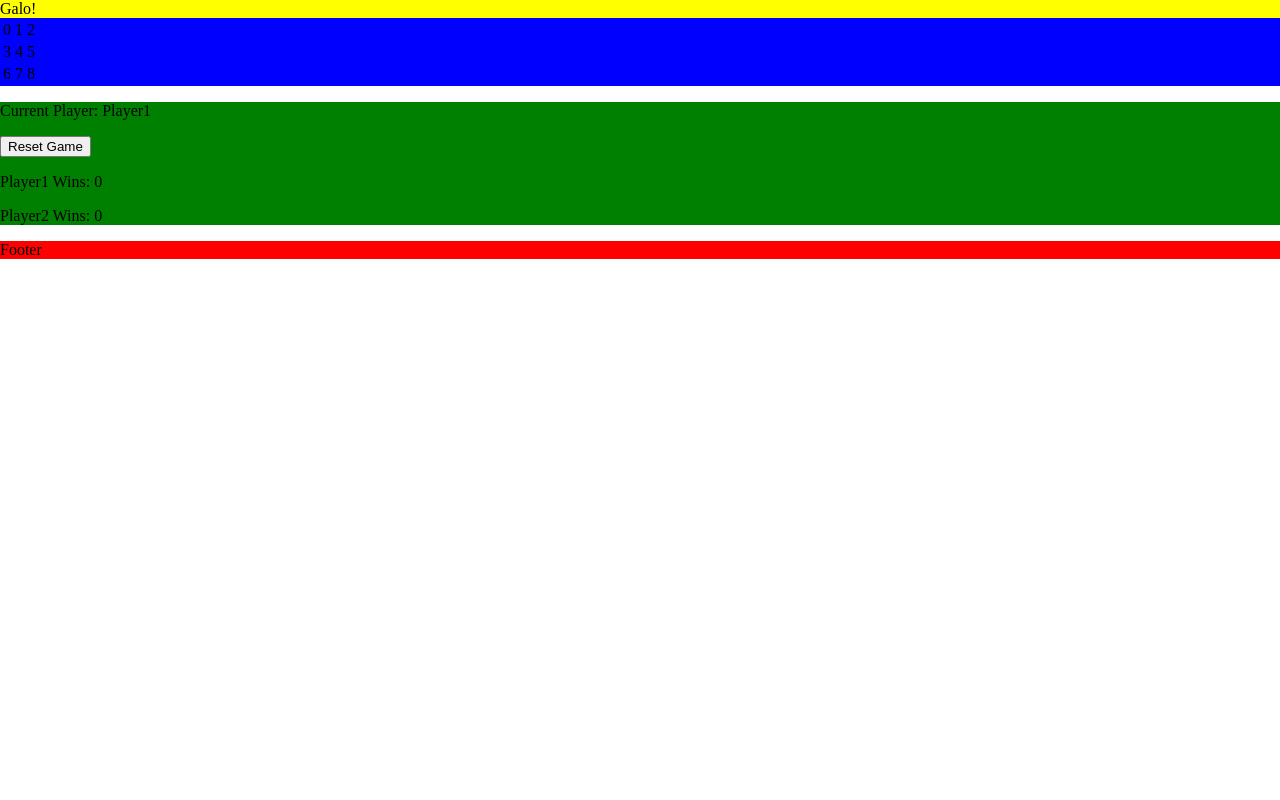
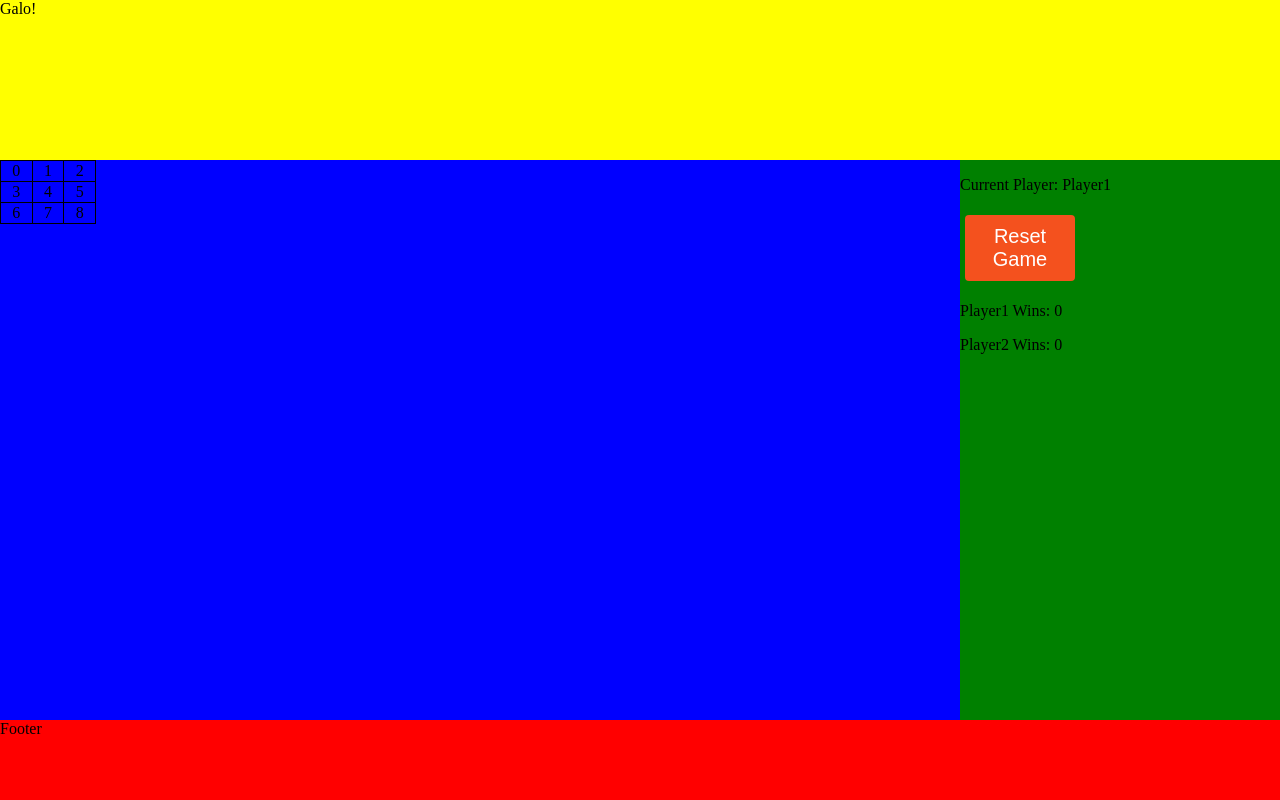
Before and after one commit to TiagoR15/Tic-Tac-Toe, a plain HTML site: page index.html in a window 1280 px wide. Drawn offline with Linux system fonts and the light colour scheme.

Commit message:
Estrutura Grid completa

```diff
--- a/index.html
+++ b/index.html
@@ -8,7 +8,7 @@
 </head>
 
 <body>
-  <div class="conatiner">
+  <div class="container">
     <header>Galo!</header>
     <main>
       <table>
--- a/stylesheet.css
+++ b/stylesheet.css
@@ -8,7 +8,7 @@ html, body {
 .container {
   display: grid;
   grid-template-columns: 3fr 1fr;
-  grid-template-rows: 20vh 60vh 20vh;
+  grid-template-rows: 20vh 70vh 10vh;
   grid-template-areas: "h h"
                         "m a"
                         "f f"
@@ -33,3 +33,58 @@ footer {
   background: red;
   grid-area: f;
 }
+
+table, td {
+  border: 1px solid black;
+  border-collapse: collapse;
+  text-align: center;
+}
+
+table {
+  width: 10%;
+  table-layout: fixed;
+}
+
+td {
+  height: 10px;
+}
+
+button {
+  display: inline-block;
+  border-radius: 4px;
+  background-color: #f4511e;
+  border: none;
+  color: #FFFFFF;
+  text-align: center;
+  font-size: 20px;
+  padding: 10px;
+  width: 110px;
+  transition: all 0.5s;
+  cursor: pointer;
+  margin: 5px;
+}
+
+button span {
+  cursor: pointer;
+  display: inline-block;
+  position: relative;
+  transition: 0.5s;
+}
+
+button span:after {
+  content: '\00bb';
+  position: absolute;
+  opacity: 0;
+  top: 0;
+  right: -20px;
+  transition: 0.5s;
+}
+
+button:hover span {
+  padding-right: 25px;
+}
+
+button:hover span:after {
+  opacity: 1;
+  right: 0;
+}
```
